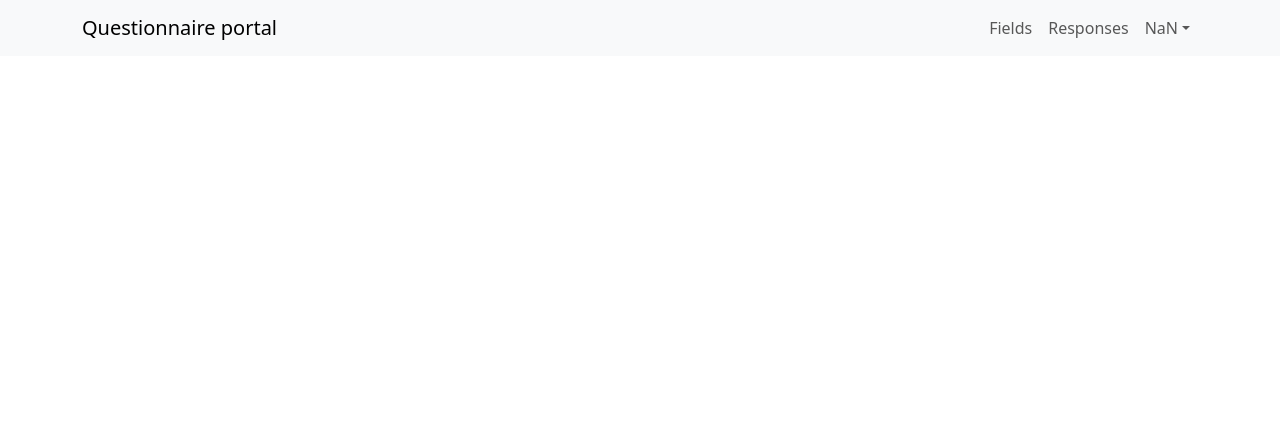
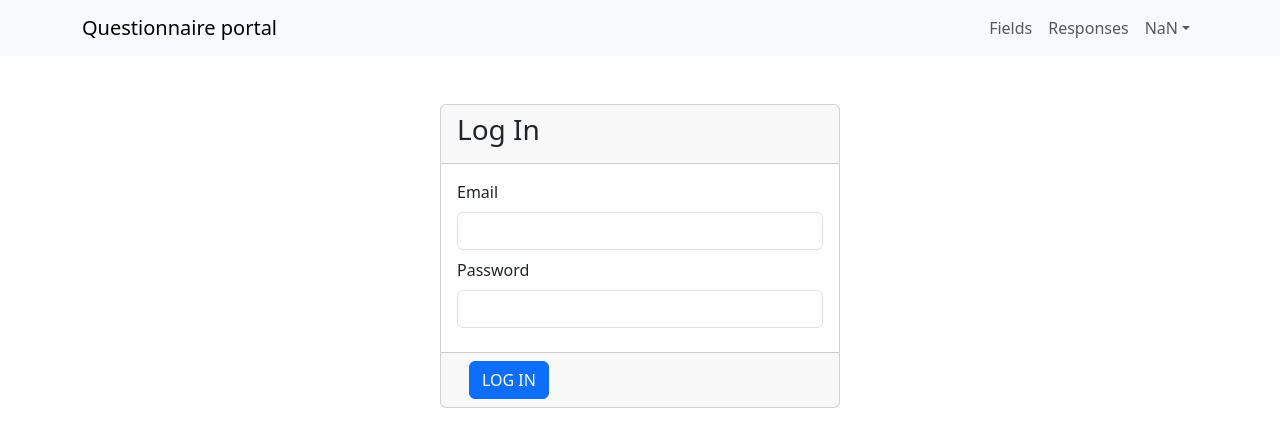
Before and after one commit to ArsenyZh/QuestionnairePortalFront, a React (Vite) app: page / in a window 1280 px wide. Shown: the top 446 px of the page. Built offline with nearby package versions, Linux system fonts and the light colour scheme; no server answers; the HTML template or start-up script is replaced by a standard one.

Commit message:
change login form address

```diff
--- a/src/App.jsx
+++ b/src/App.jsx
@@ -4,6 +4,7 @@ import AddField from './components/AddField'
 import EditProfile from './components/EditProfile'
 import ChangePassword from './components/ChangePassword'
 import LoginForm from './components/LogInForm'
+import SignUpForm from './components/SignUpForm'
 import { BrowserRouter, Route, Routes } from 'react-router-dom'
 import { useState } from 'react'
 
@@ -14,8 +15,8 @@ export default function App() {
       <BrowserRouter>
         <Header />
           <Routes>
-            <Route path='/'></Route>
-            <Route path='/log-in' element = {<LoginForm />}></Route>
+            <Route path='/' element = {<LoginForm />}></Route>
+            <Route path='/sign-up' element = {<SignUpForm />}></Route>
             <Route path='/fields' element = {<ListFields />}></Route>
             <Route path='/add-field' element = {<AddField />}></Route>
             <Route path='/edit-profile' element = {<EditProfile />}></Route>
```
